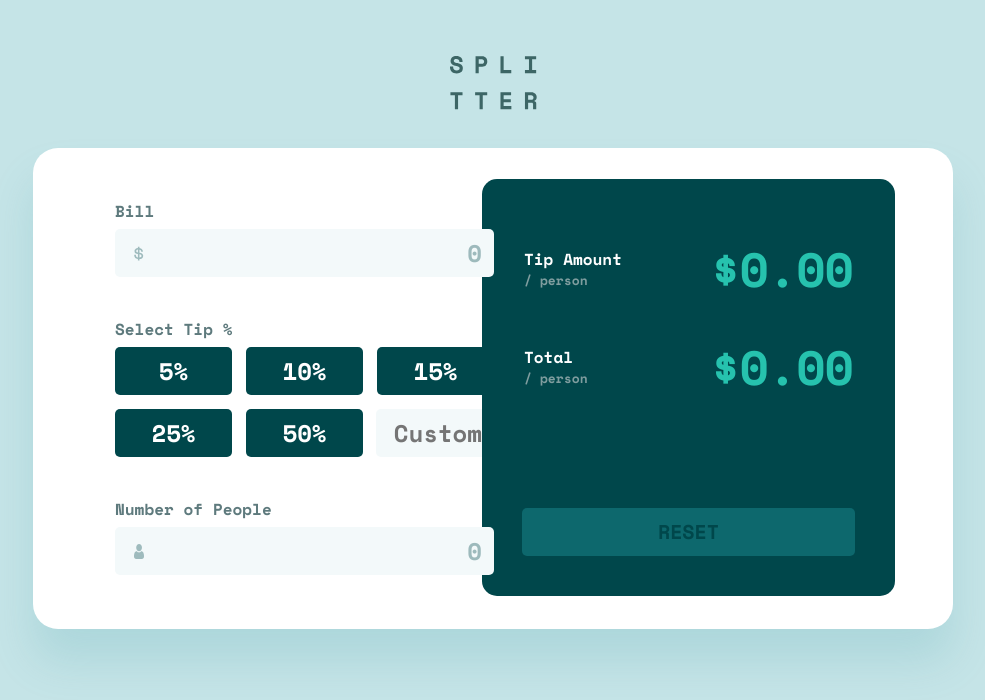
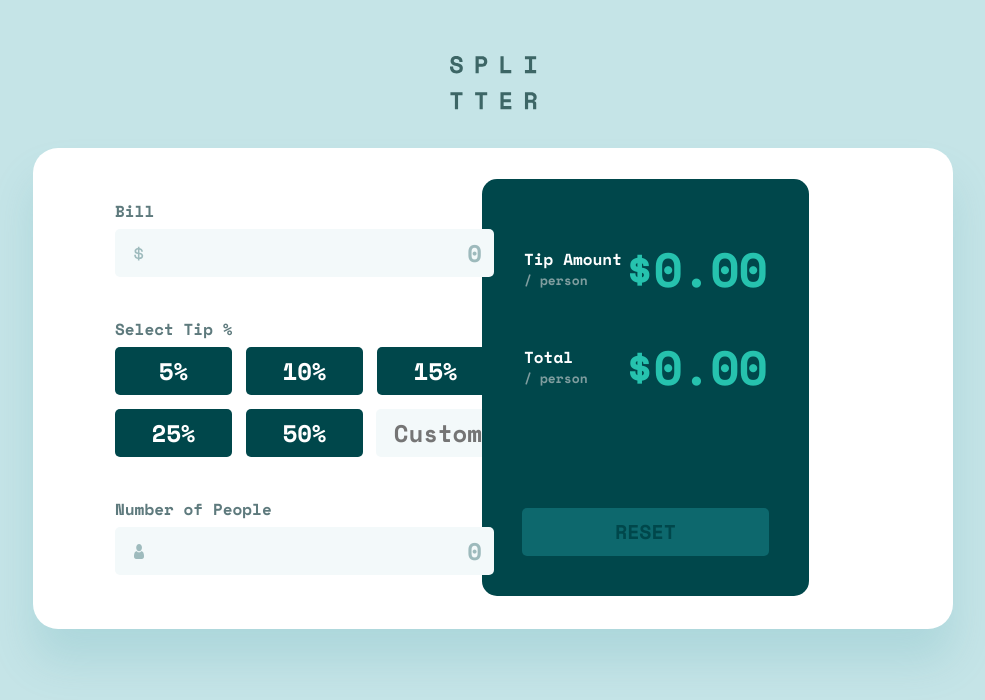
Before and after one commit to floyd910/splitter-tip-counter-app, a React (Create React App) app: page / in a window 1280 px wide. Shown: the top 700 px of the page, without its empty margins (147-1132 px from the left). Built offline with nearby package versions, Linux system fonts and the light colour scheme.

Commit message:
Update Output.css

```diff
--- a/src/components/output/Output.css
+++ b/src/components/output/Output.css
@@ -1,5 +1,6 @@
 .output-div {
-  width: 327px;
+  width: 100%;
+  max-width: 327px;
   height: 257px;
   background: #00474b;
   border-radius: 15px;
```
